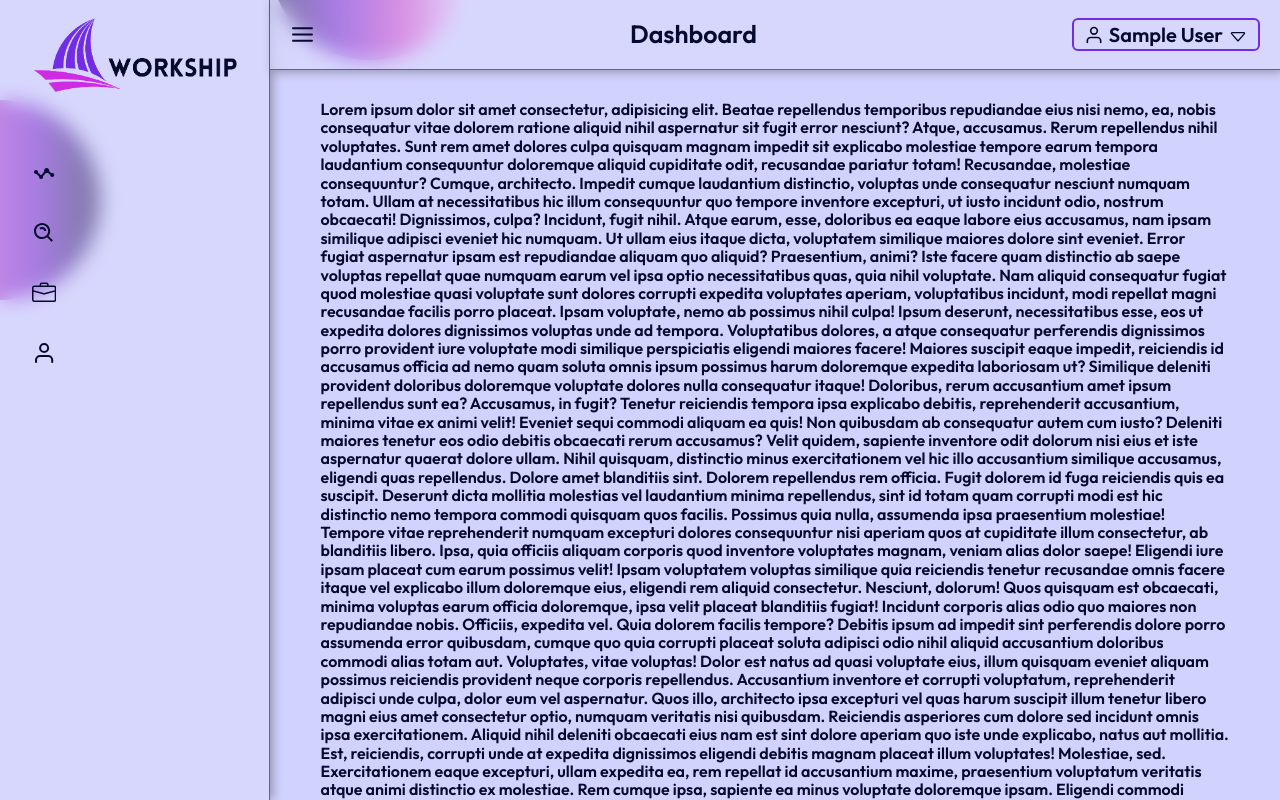
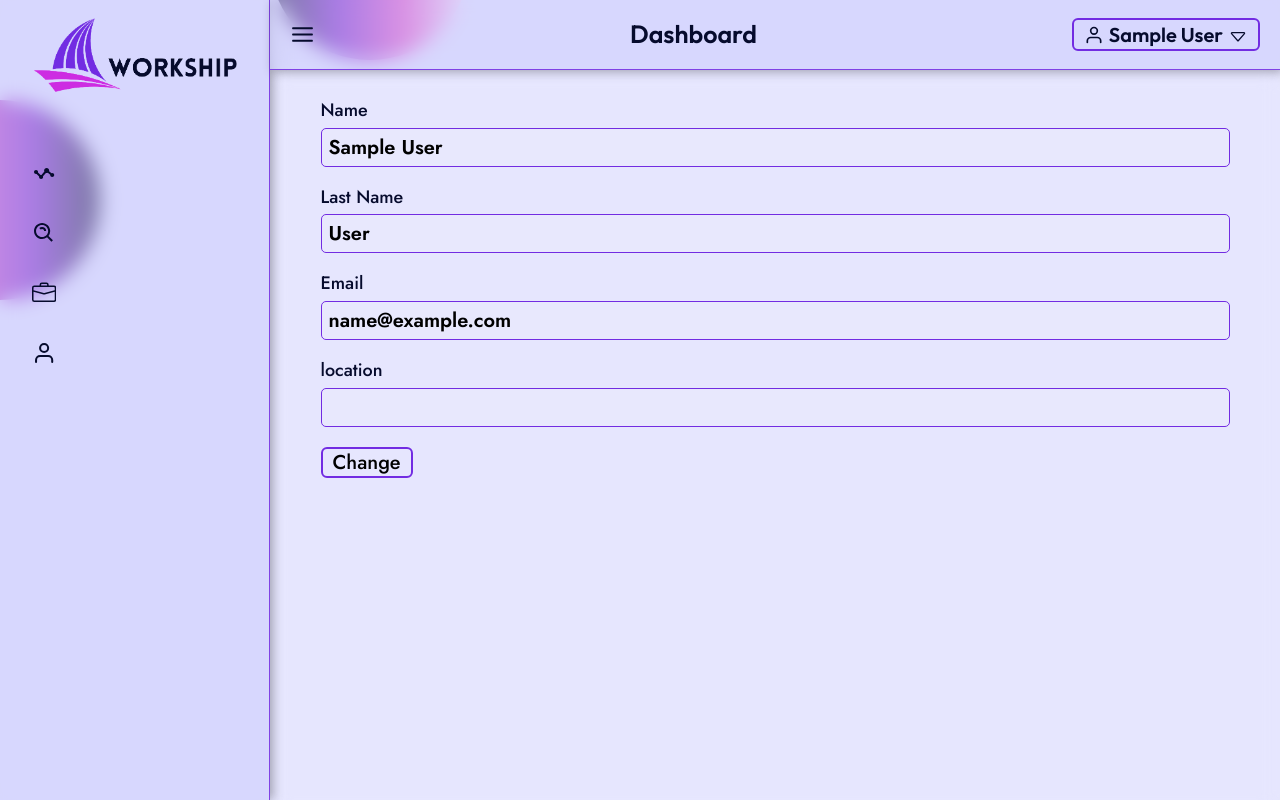
Before and after one commit to rockypagal/workship, a React (Vite) app: page /profile in a window 1280 px wide. Shown: the top 800 px of the page. Built offline with nearby package versions, Linux system fonts and the light colour scheme; sample sign-in values are in the browser's storage.

Commit message:
profile half done

```diff
--- a/src/components/FormInput.jsx
+++ b/src/components/FormInput.jsx
@@ -19,6 +19,10 @@ const Wrapper = styled.main`
     background-color: #e8e8fd;
     border-radius: 5px;
     border: 1px solid #722ce2;
+  }
+  label{
+    font-size: 18px;
+    font-weight: 500;
   }
 
   .formInput input:focus {
--- a/src/index.css
+++ b/src/index.css
@@ -28,6 +28,7 @@ body {
   background-color: var(--background);
   font-family: "Jost", sans-serif;
     background-color: rgba(206, 206, 254, 0.5);
+  /* background-color: rgba(177, 139, 202, 0.336); */
 }
 
 p {
--- a/src/pages/Profile.jsx
+++ b/src/pages/Profile.jsx
@@ -1,15 +1,8 @@
-import React, { useState } from 'react'
-import { useDispatch, useSelector } from 'react-redux';
-import styled from 'styled-components';
-
-
-const Wrapper = styled.main`
-  width:90%;
-  margin:0 auto;
-  /* background-color:pink; */
-  padding:30px 0;
-  `
-
+import React, { useState } from "react";
+import { useDispatch, useSelector } from "react-redux";
+import styled from "styled-components";
+import { FormInput } from "../components";
+import { updateUser } from "../features/user/userSlice";
 
 const Nav = styled.nav`
   width: ${({ width }) => `${width}px`};
@@ -22,77 +15,102 @@ const Nav = styled.nav`
   /* border-bottom-right-radius: 10px;
   border-bottom-left-radius: 10px; */
   /* border-radius: 10px; */
-  background-color: rgba(206, 206, 254, 0.8);
+  /* background-color: rgba(206, 206, 254, 0.8);
+  background-color:rgba(250,234,252,.2); */
   backdrop-filter: blur(10px);
   z-index: -1;
-  height:fit-content;
+  height: 93vh;
   @media (max-width: 786px) {
     top: 0px;
     left: 0px;
   }
 `;
+
+const Wrapper = styled.main`
+  width: 90%;
+  margin: 0 auto;
+  /* background-color:pink; */
+  padding: 30px 0;
+
+  .changeBtn {
+    color: black;
+    font-weight: 500;
+    font-size: 20px;
+    background: transparent;
+    border: 2px solid var(--primary-button);
+    padding: 2px 10px;
+    border-radius: 6px;
+    cursor: pointer;
+  }
+`;
+
 const Profile = () => {
+  const { name, lastName, email, location } = useSelector(
+    (store) => store.user
+  );
 
-
+  const [userData, setUserData] = useState({
+    name,
+    lastName,
+    email,
+    location,
+  });
 
   const { navWidth } = useSelector((store) => store.user);
   const dispatch = useDispatch();
   const [width, setWidth] = useState(window.innerWidth);
 
+  const formData = (e) => {
+    let name = e.target.name;
+    let value = e.target.value;
+    setUserData({ ...userData, [name]: value });
+  };
+
+  const handleSubmit = (e) => {
+    e.preventDefault();
+    dispatch(updateUser(userData));
+  };
+
   return (
-     <Nav width={`${width >= 786 ? navWidth : null}`}>
+    <Nav width={`${width >= 786 ? navWidth : null}`}>
+      <Wrapper>
+        <div className="profile_form">
+          <form onSubmit={handleSubmit}>
+            <FormInput
+              type="text"
+              title="Name"
+              value={userData.name}
+              name="name"
+              formData={formData}
+            />
+            <FormInput
+              type="text"
+              title="Last Name"
+              value={userData.lastName}
+              name="lastName"
+              formData={formData}
+            />
+            <FormInput
+              type="text"
+              title="Email"
+              value={userData.email}
+              name="email"
+              formData={formData}
+            />
+            <FormInput
+              type="text"
+              title="location"
+              value={userData.location}
+              name="location"
+              formData={formData}
+            />
 
+            <button className="btn changeBtn clickEffect">Change</button>
+          </form>
+        </div>
+      </Wrapper>
+    </Nav>
+  );
+};
 
-    <Wrapper >
-     <p>Lorem ipsum dolor sit amet consectetur, adipisicing elit. Beatae repellendus temporibus repudiandae eius nisi nemo, ea, nobis consequatur vitae dolorem ratione aliquid nihil aspernatur sit fugit error nesciunt? Atque, accusamus.
-     Rerum repellendus nihil voluptates. Sunt rem amet dolores culpa quisquam magnam impedit sit explicabo molestiae tempore earum tempora laudantium consequuntur doloremque aliquid cupiditate odit, recusandae pariatur totam! Recusandae, molestiae consequuntur?
-     Cumque, architecto. Impedit cumque laudantium distinctio, voluptas unde consequatur nesciunt numquam totam. Ullam at necessitatibus hic illum consequuntur quo tempore inventore excepturi, ut iusto incidunt odio, nostrum obcaecati! Dignissimos, culpa?
-     Incidunt, fugit nihil. Atque earum, esse, doloribus ea eaque labore eius accusamus, nam ipsam similique adipisci eveniet hic numquam. Ut ullam eius itaque dicta, voluptatem similique maiores dolore sint eveniet.
-     Error fugiat aspernatur ipsam est repudiandae aliquam quo aliquid? Praesentium, animi? Iste facere quam distinctio ab saepe voluptas repellat quae numquam earum vel ipsa optio necessitatibus quas, quia nihil voluptate.
-     Nam aliquid consequatur fugiat quod molestiae quasi voluptate sunt dolores corrupti expedita voluptates aperiam, voluptatibus incidunt, modi repellat magni recusandae facilis porro placeat. Ipsam voluptate, nemo ab possimus nihil culpa!
-     Ipsum deserunt, necessitatibus esse, eos ut expedita dolores dignissimos voluptas unde ad tempora. Voluptatibus dolores, a atque consequatur perferendis dignissimos porro provident iure voluptate modi similique perspiciatis eligendi maiores facere!
-     Maiores suscipit eaque impedit, reiciendis id accusamus officia ad nemo quam soluta omnis ipsum possimus harum doloremque expedita laboriosam ut? Similique deleniti provident doloribus doloremque voluptate dolores nulla consequatur itaque!
-     Doloribus, rerum accusantium amet ipsum repellendus sunt ea? Accusamus, in fugit? Tenetur reiciendis tempora ipsa explicabo debitis, reprehenderit accusantium, minima vitae ex animi velit! Eveniet sequi commodi aliquam ea quis!
-     Non quibusdam ab consequatur autem cum iusto? Deleniti maiores tenetur eos odio debitis obcaecati rerum accusamus? Velit quidem, sapiente inventore odit dolorum nisi eius et iste aspernatur quaerat dolore ullam.
-     Nihil quisquam, distinctio minus exercitationem vel hic illo accusantium similique accusamus, eligendi quas repellendus. Dolore amet blanditiis sint. Dolorem repellendus rem officia. Fugit dolorem id fuga reiciendis quis ea suscipit.
-     Deserunt dicta mollitia molestias vel laudantium minima repellendus, sint id totam quam corrupti modi est hic distinctio nemo tempora commodi quisquam quos facilis. Possimus quia nulla, assumenda ipsa praesentium molestiae!
-     Tempore vitae reprehenderit numquam excepturi dolores consequuntur nisi aperiam quos at cupiditate illum consectetur, ab blanditiis libero. Ipsa, quia officiis aliquam corporis quod inventore voluptates magnam, veniam alias dolor saepe!
-     Eligendi iure ipsam placeat cum earum possimus velit! Ipsam voluptatem voluptas similique quia reiciendis tenetur recusandae omnis facere itaque vel explicabo illum doloremque eius, eligendi rem aliquid consectetur. Nesciunt, dolorum!
-     Quos quisquam est obcaecati, minima voluptas earum officia doloremque, ipsa velit placeat blanditiis fugiat! Incidunt corporis alias odio quo maiores non repudiandae nobis. Officiis, expedita vel. Quia dolorem facilis tempore?
-     Debitis ipsum ad impedit sint perferendis dolore porro assumenda error quibusdam, cumque quo quia corrupti placeat soluta adipisci odio nihil aliquid accusantium doloribus commodi alias totam aut. Voluptates, vitae voluptas!
-     Dolor est natus ad quasi voluptate eius, illum quisquam eveniet aliquam possimus reiciendis provident neque corporis repellendus. Accusantium inventore et corrupti voluptatum, reprehenderit adipisci unde culpa, dolor eum vel aspernatur.
-     Quos illo, architecto ipsa excepturi vel quas harum suscipit illum tenetur libero magni eius amet consectetur optio, numquam veritatis nisi quibusdam. Reiciendis asperiores cum dolore sed incidunt omnis ipsa exercitationem.
-     Aliquid nihil deleniti obcaecati eius nam est sint dolore aperiam quo iste unde explicabo, natus aut mollitia. Est, reiciendis, corrupti unde at expedita dignissimos eligendi debitis magnam placeat illum voluptates!
-     Molestiae, sed. Exercitationem eaque excepturi, ullam expedita ea, rem repellat id accusantium maxime, praesentium voluptatum veritatis atque animi distinctio ex molestiae. Rem cumque ipsa, sapiente ea minus voluptate doloremque ipsam.
-     Eligendi commodi doloribus accusamus, omnis molestiae beatae repudiandae excepturi eveniet voluptates aperiam natus sit harum illo, quod provident odio et! Molestias unde alias, aliquid maxime magni tempore ea facere ipsam.
-     Porro ea iure officia et ab, fugiat natus repudiandae delectus tenetur quidem laudantium quia libero dolor, pariatur obcaecati a perspiciatis asperiores eligendi nam nesciunt quam amet architecto? Omnis, voluptate totam!
-     Odio nihil nemo magni ratione libero quia. Quidem id expedita nisi. Voluptate debitis possimus earum nobis quaerat nemo sint sequi ex, iure dicta, quo numquam eum unde! Tempora, expedita placeat.
-     Quae illum voluptate minima autem in repudiandae corrupti magnam quod aliquid? Est reprehenderit molestiae incidunt hic perferendis officia unde consequatur impedit cumque libero, pariatur similique quasi, quo, iure aperiam aut.
-     Eos ut labore maxime natus possimus unde nesciunt rerum molestiae consequuntur quos quibusdam qui, cum temporibus sequi quaerat a, in incidunt ipsa sed magni harum laudantium nostrum numquam? Reprehenderit, laborum.
-     Placeat, vero beatae! Eius incidunt nesciunt aspernatur quae nam vel labore, recusandae quod, aliquid commodi eveniet illo assumenda error repellendus perspiciatis! Unde autem est eligendi voluptate, fuga facere. Rerum, blanditiis?
-     Doloribus ipsum praesentium pariatur quisquam nemo, quidem molestiae enim quam impedit consectetur blanditiis reprehenderit in dignissimos doloremque eius libero necessitatibus explicabo! Itaque, consequuntur minus hic corporis ut tenetur fugit error.
-     Lorem ipsum dolor sit amet consectetur adipisicing elit. Sed dolore voluptatibus possimus architecto qui quae pariatur illum quia repellendus ipsam, quasi, quos, sit ex soluta! Et fuga aliquam numquam minus.
-     Iste optio eveniet obcaecati ea doloribus! Inventore delectus voluptate perferendis exercitationem alias minus repellat voluptates adipisci, itaque a, nisi maxime vel odio cumque consectetur quod qui aliquid magni atque laudantium.
-     Aut, possimus illum praesentium esse hic quae vero nam doloribus magnam perferendis ad perspiciatis facilis voluptatibus saepe nesciunt labore veritatis magni similique distinctio quia deleniti iure quasi totam tenetur. Eligendi.
-     Consequatur officiis cum, officia mollitia eveniet soluta delectus culpa. Voluptatem, blanditiis consequuntur omnis, maxime dolorum earum vero ratione aut beatae temporibus architecto sequi quod et delectus! Minus corporis eveniet exercitationem.
-     Ab maiores porro non esse! Harum, id numquam amet, debitis ea dolorum perferendis qui, molestiae aspernatur necessitatibus tenetur odit perspiciatis deleniti. Neque eligendi, ut odit repellendus ex ad assumenda distinctio?
-     Tempora commodi reprehenderit perspiciatis consectetur impedit velit optio doloremque. Quam ea quo, possimus repellendus beatae cupiditate. Maxime debitis blanditiis adipisci deserunt accusantium! Dolore, voluptates. Minus totam culpa nostrum exercitationem vero!
-     Deleniti laboriosam eveniet facilis quos unde vero hic nihil saepe debitis, ratione quo minus assumenda iusto aliquid voluptatum quaerat magnam. Repellat voluptatibus modi possimus vitae tempora facere quam dicta omnis.
-     Esse tempore sapiente magnam magni perferendis aliquam vero. In unde quae odio officia porro vitae numquam deserunt recusandae, amet saepe nemo totam distinctio voluptates aliquam eaque quis dignissimos nesciunt dolor.
-     Unde, quisquam magni! Quos, iusto voluptas beatae perferendis praesentium necessitatibus sunt cupiditate alias. Quam exercitationem ea veniam consequatur perferendis quia numquam aliquam assumenda cupiditate, error, quibusdam distinctio eaque reiciendis similique!
-     Deserunt, pariatur. Maiores sunt possimus quo enim expedita. Omnis eveniet esse et praesentium, est iure incidunt animi mollitia nesciunt fugiat non minima nam exercitationem aliquam nemo temporibus rerum consequatur laboriosam.
-     Dolorem excepturi possimus doloremque, temporibus aut, et asperiores reiciendis eveniet soluta perspiciatis iure atque odit fugit consequatur laboriosam enim officia velit laudantium dolor consectetur. Quae voluptatibus debitis ipsa deleniti esse.
-     Accusantium suscipit sequi excepturi sunt architecto consequatur ex veritatis itaque soluta omnis aut, ullam nihil beatae totam voluptas esse similique molestias accusamus! Expedita corrupti culpa cupiditate odit, numquam nobis molestiae.
-Lorem ipsum dolor sit amet consectetur adipisicing elit. Beatae ullam doloribus a quibusdam et nemo optio, amet hic debitis est nisi repudiandae voluptates adipisci blanditiis facere magnam, quia deserunt obcaecati.
-Voluptates id fugit iure ea? Accusantium, assumenda? Tempore dolorum sit vel, repellat optio ut aut explicabo facere porro natus? Amet illum enim facere debitis possimus, quae incidunt ex culpa dicta.
-Quod quaerat quisquam est placeat expedita, cumque dolores reprehenderit quidem numquam itaque asperiores qui consequatur nisi tempora eligendi. Laboriosam maiores omnis quaerat. Veritatis, corrupti porro repellendus neque nam quisquam laudantium!
-Fuga sit animi provident autem nulla nobis, quis odit architecto omnis cumque maiores alias sunt vero adipisci. Laudantium modi quam molestiae reiciendis molestias reprehenderit quas est numquam quidem. Expedita, nisi.
-Voluptatum, quia explicabo quas sed laudantium alias qui deleniti magnam id totam exercitationem molestiae consectetur aspernatur dignissimos sunt ut ad rem suscipit fugiat vitae natus debitis placeat ipsum iure. Qui?
-</p>
-    </Wrapper>
-
-     </Nav>
-  )
-}
-
-export default Profile
+export default Profile;
```
Also changed, not shown: src/features/user/userSlice.jsx (+31 -0 lines), src/utils/FetchData.jsx (+11 -3 lines).
